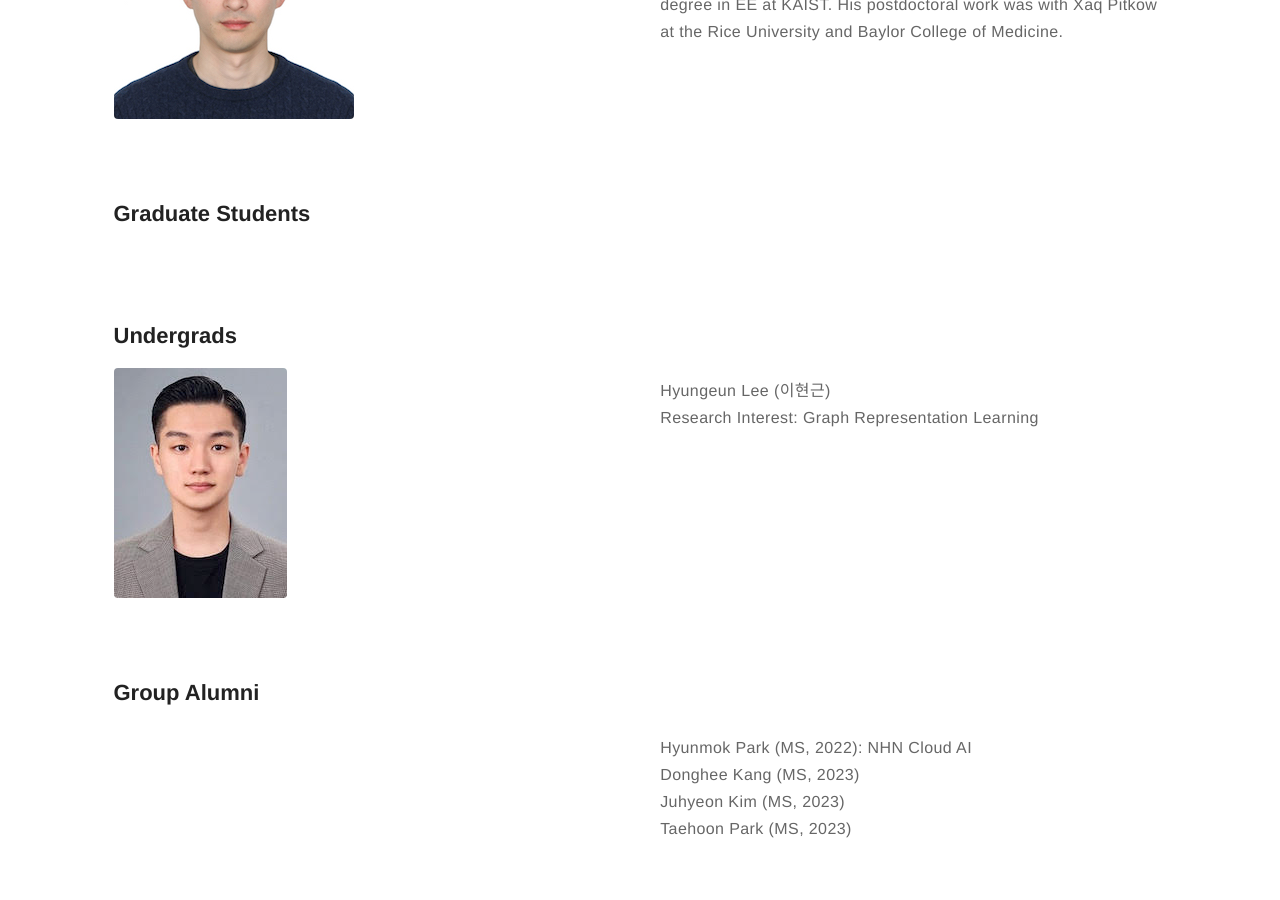
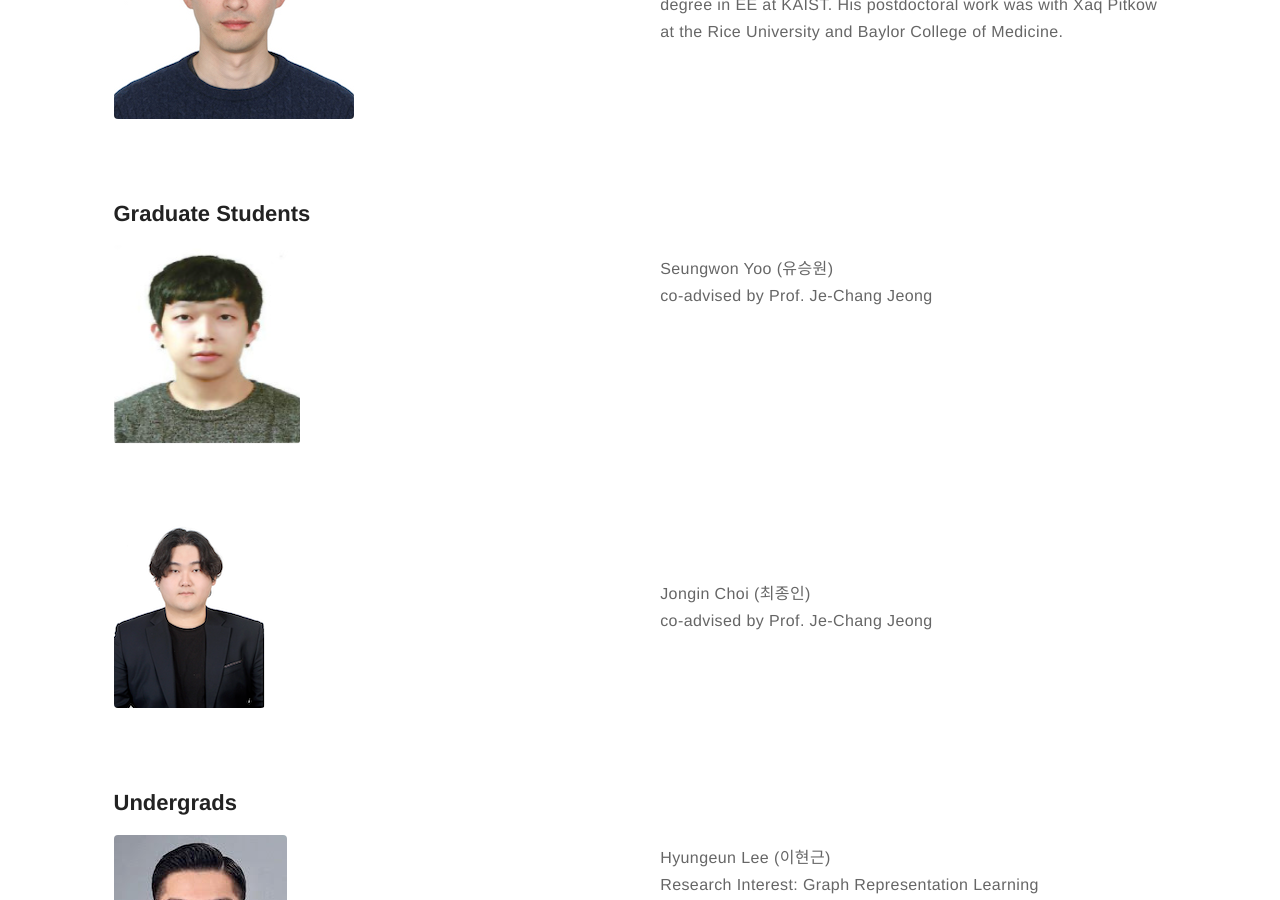
Before and after one commit to kijungyoon/kijungyoon.github.io, a Jekyll site: the page built from people.md, in a window 1280 px wide and 900 px high, scrolled down 720 px. Built offline with Jekyll 4.4.1, drawn with Linux system fonts in a browser that asks for light colours.

Commit message:
Update people.md

```diff
--- a/people.md
+++ b/people.md
@@ -17,9 +17,30 @@ layout: page
 </div>
 
 <div class="side-by-side">
-	<div class="toleft">
+    <div class="toleft">
 	<h2>Graduate Students</h2>
-	</div>
+	<img class="image" src="https://kijungyoon.github.io/assets/images/SeungwonYoo.png" alt="Alt Text">
+	<figcaption class="caption"></figcaption>
+    </div>
+
+    <div class="toright">
+    <br><br><br><br>
+    <p><b>Seungwon Yoo (유승원)</b><br>
+	    co-advised by Prof. Je-Chang Jeong</p>
+    </div>
+</div>
+
+<div class="side-by-side">
+    <div class="toleft">
+	<img class="image" src="https://kijungyoon.github.io/assets/images/JonginChoi.png" alt="Alt Text">
+	<figcaption class="caption"></figcaption>
+    </div>
+
+    <div class="toright">
+    <br><br><br><br>
+    <p><b>Jongin Choi (최종인)</b><br>
+	    co-advised by Prof. Je-Chang Jeong</p>
+    </div>
 </div>
 
 <div class="side-by-side">
```
